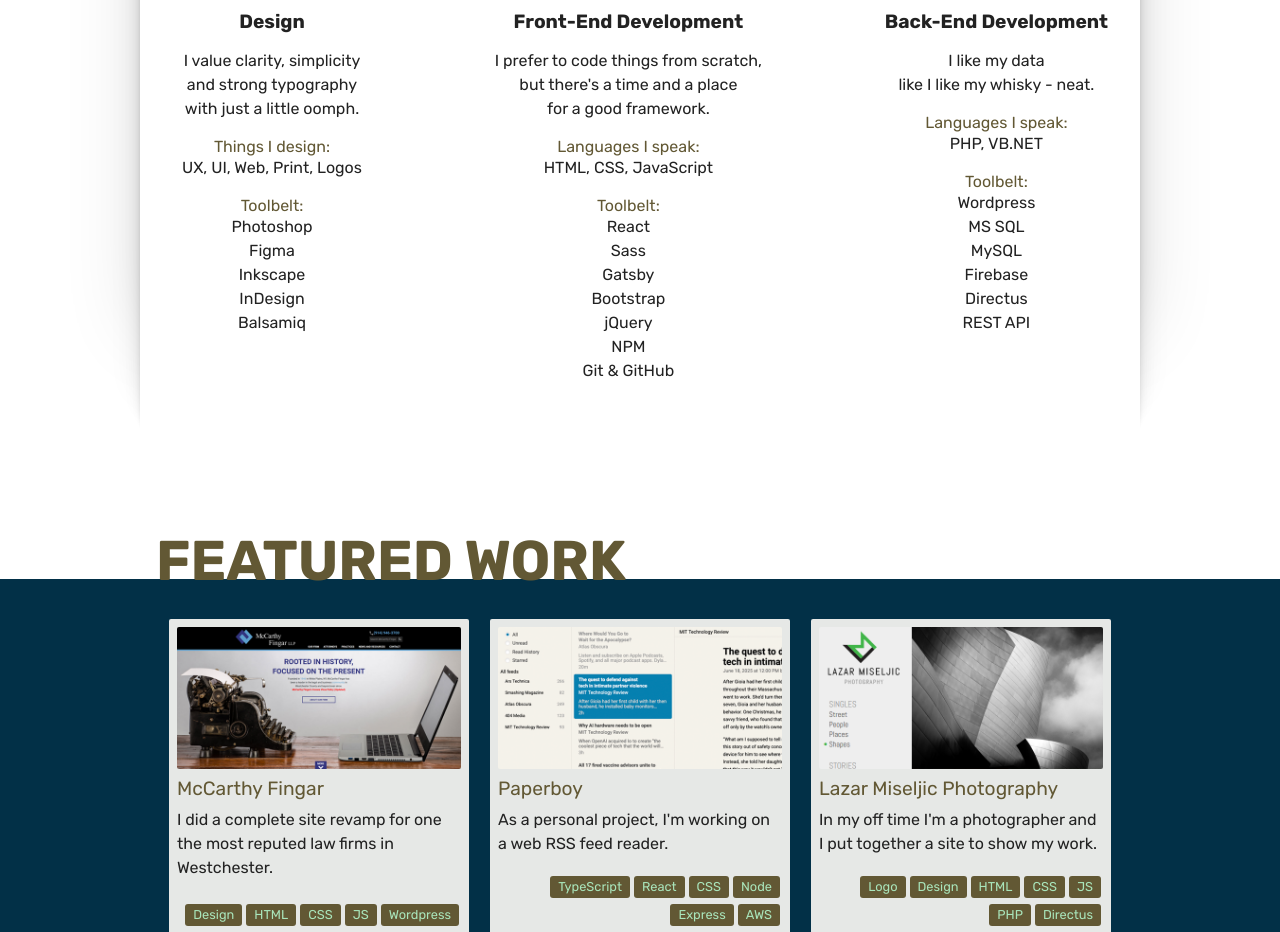
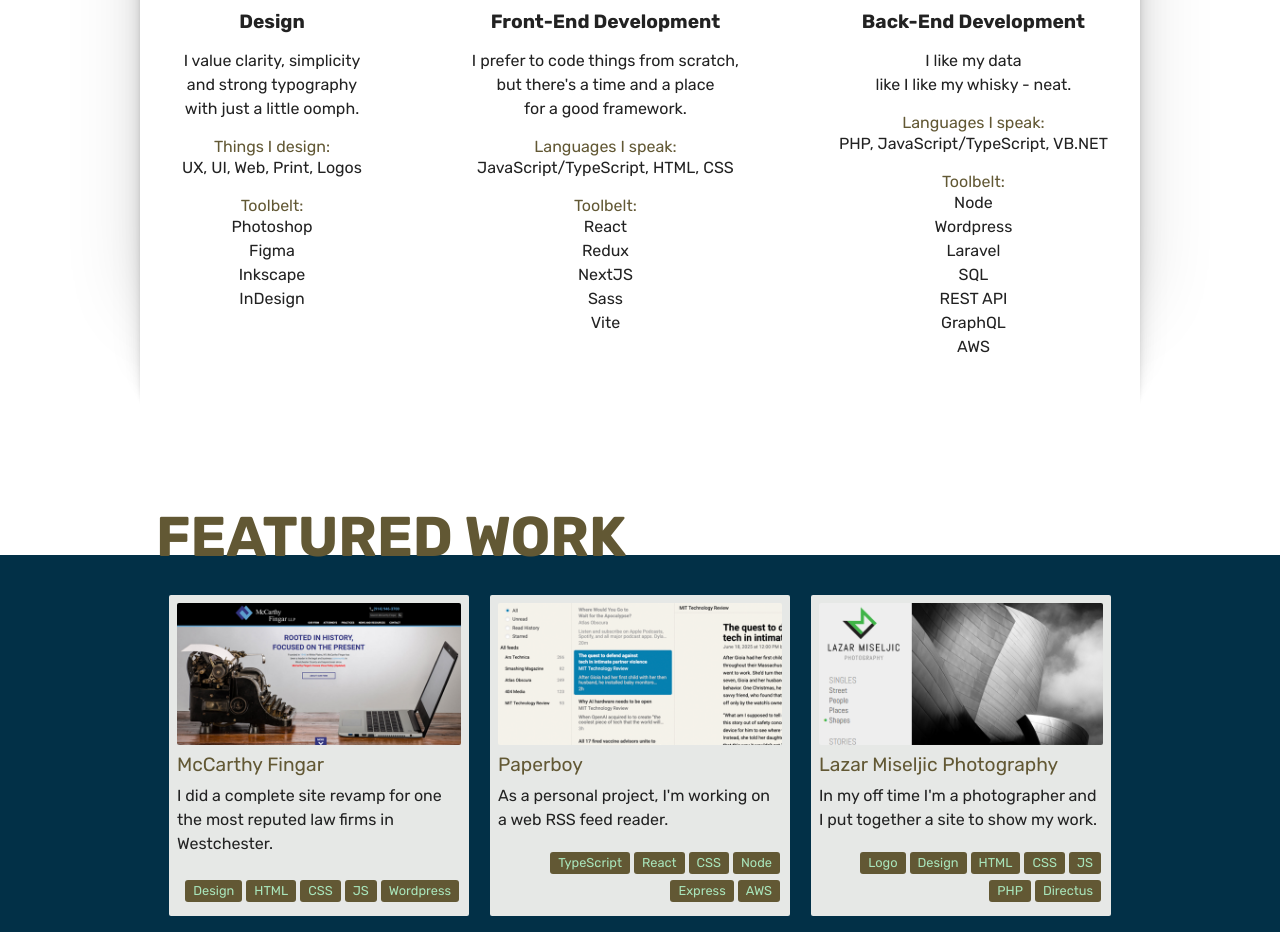
Before and after one commit to fuzzylogicltd/fuzzylogic.ltd-v1, a Gatsby site: page / in a window 1280 px wide. Shown: the part 840-1772 px from the top of the page. Built offline with nearby package versions, Linux system fonts and the light colour scheme; Gatsby itself is replaced by a stand-in of ours.

Commit message:
Skills update

```diff
--- a/src/data/skills/backend.md
+++ b/src/data/skills/backend.md
@@ -3,18 +3,20 @@ title: "Back-End Development"
 image: "./skills-backend.svg"
 sortOrder: 3
 ---
+
 I like my data
 like I like my whisky - neat.
 
 ##### Languages I speak:
 
-PHP, VB.NET
+PHP, JavaScript/TypeScript, VB.NET
 
 ##### Toolbelt:
 
+Node
 Wordpress
-MS SQL
-MySQL
-Firebase
-Directus
+Laravel
+SQL
 REST API
+GraphQL
+AWS
--- a/src/data/skills/design.md
+++ b/src/data/skills/design.md
@@ -3,6 +3,7 @@ title: "Design"
 image: "./skills-design.svg"
 sortOrder: 1
 ---
+
 I value clarity, simplicity
 and strong typography
 with just a little oomph.
@@ -17,4 +18,3 @@ Photoshop
 Figma
 Inkscape
 InDesign
-Balsamiq
--- a/src/data/skills/frontend.md
+++ b/src/data/skills/frontend.md
@@ -3,20 +3,19 @@ title: "Front-End Development"
 image: "./skills-frontend.svg"
 sortOrder: 2
 ---
+
 I prefer to code things from scratch,
 but there's a time and a place
 for a good framework.
 
 ##### Languages I speak:
 
-HTML, CSS, JavaScript
+JavaScript/TypeScript, HTML, CSS
 
 ##### Toolbelt:
 
 React
+Redux
+NextJS
 Sass
-Gatsby
-Bootstrap
-jQuery
-NPM
-Git & GitHub
+Vite
```
